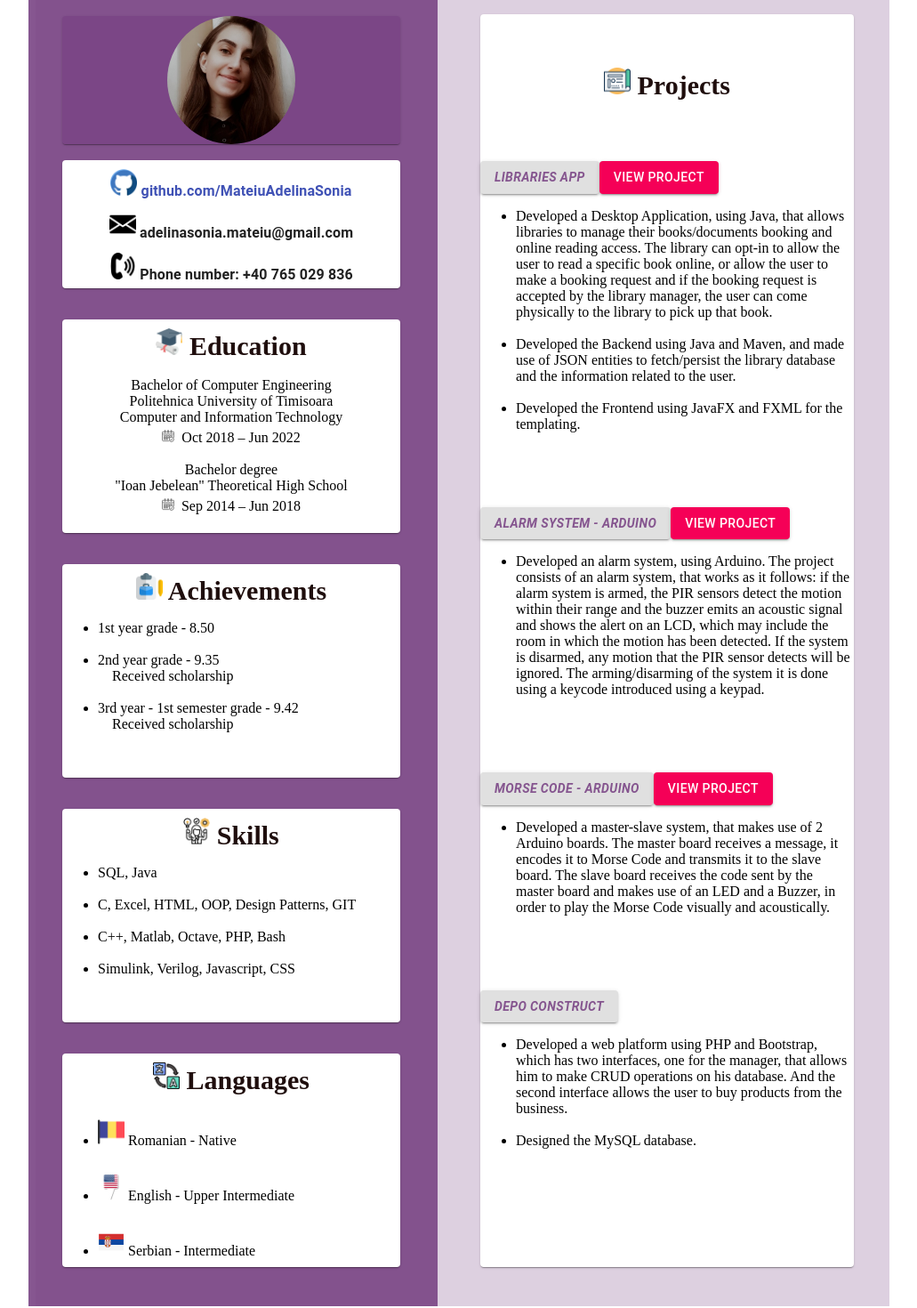
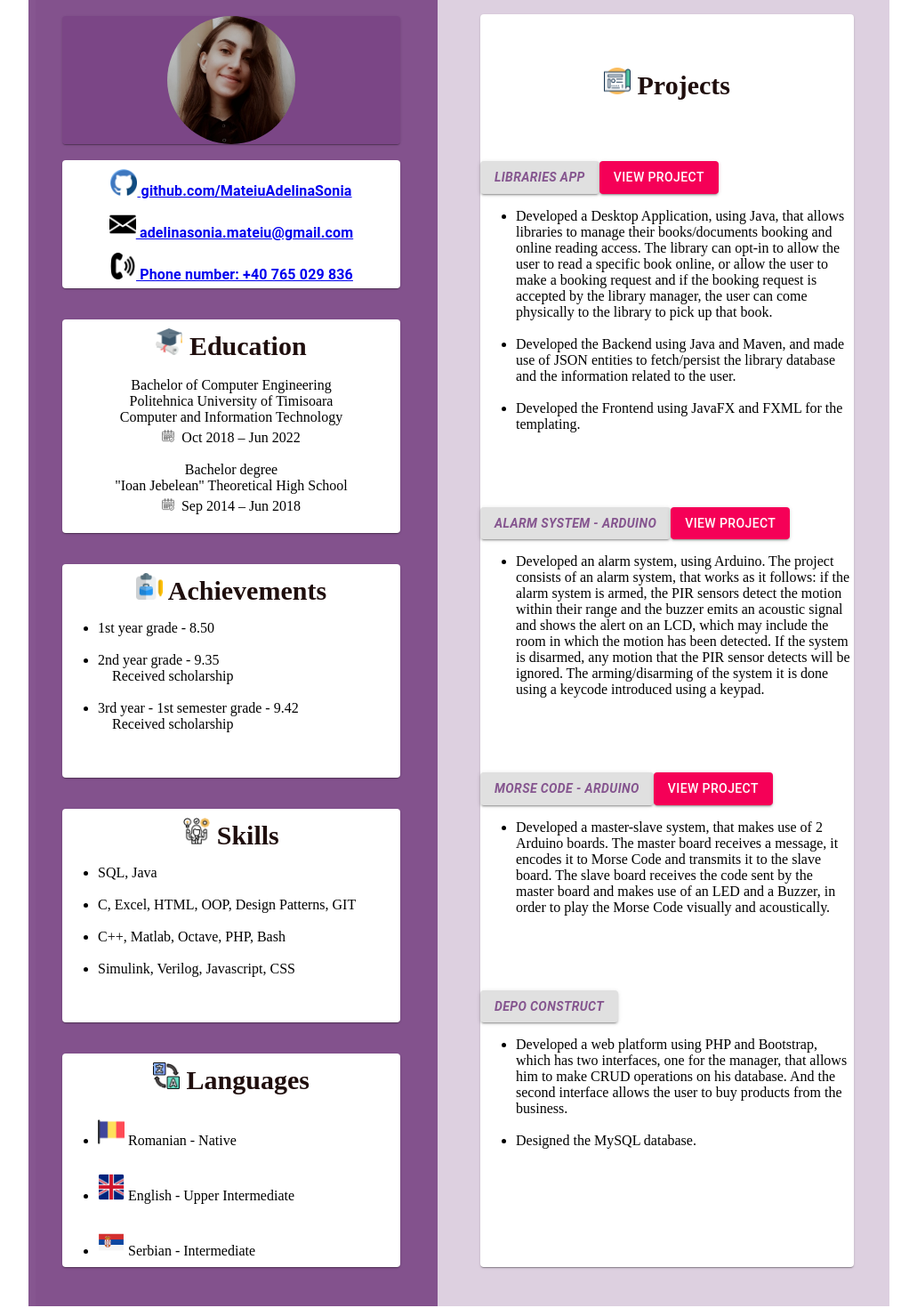
Before and after one commit to MateiuAdelinaSonia/my-react-resume, a React (Create React App) app: page / in a window 1280 px wide. Shown: the top 1470 px of the page at 89% size, without its empty margins (120-1151 px from the left). Built offline with nearby package versions, Linux system fonts and the light colour scheme.

Commit message:
I added email and phone href using HTML. I changed the picture for US flag and I put a picture with UK flag.

```diff
--- a/src/App.js
+++ b/src/App.js
@@ -47,13 +47,17 @@ function App() {
                             <div className={classes.root} >
                                 <Typography className={classes.root}>
                                     <img src="../github.png" width='30' hight='30' style={{marginTop: '10px'}}/>
-                                    <Link href="https://github.com/MateiuAdelinaSonia">
+                                    <a href="https://github.com/MateiuAdelinaSonia">
                                     <b>      github.com/MateiuAdelinaSonia</b> <br/>
-                                    </Link>
+                                    </a>
                                     <img src="../email.png" width='30' hight='30' style={{marginTop: '10px'}}/>
+                                    <a href="mailto:adelinasonia.mateiu@gmail.com">
                                     <b>      adelinasonia.mateiu@gmail.com</b> <br/>
+                                    </a>
                                     <img src="../phone.png" width='30' hight='30' style={{marginTop: '10px'}}/>
+                                        <a href="tel:0040765029836">
                                     <b>      Phone number: +40 765 029 836</b>
+                                        </a>
                                 </Typography>
                             </div>
                         </Paper>
@@ -139,7 +143,7 @@ function App() {
                                 <ul>
                                     <li><img src="../romania.png" width='30' hight='30' style={{marginTop: '10px'}}/> Romanian - Native</li>
                                     <br/>
-                                    <li><img src="../us.png" width='30' hight='30' style={{marginTop: '10px'}}/> English - Upper Intermediate</li>
+                                    <li><img src="../uk.png" width='30' hight='30' style={{marginTop: '10px'}}/> English - Upper Intermediate</li>
                                     <br/>
                                     <li><img src="../serbia.png" width='30' hight='30' style={{marginTop: '10px'}}/> Serbian - Intermediate</li>
                                 </ul>
```
Also changed, not shown: public/uk.png (added), public/us.png (deleted).
